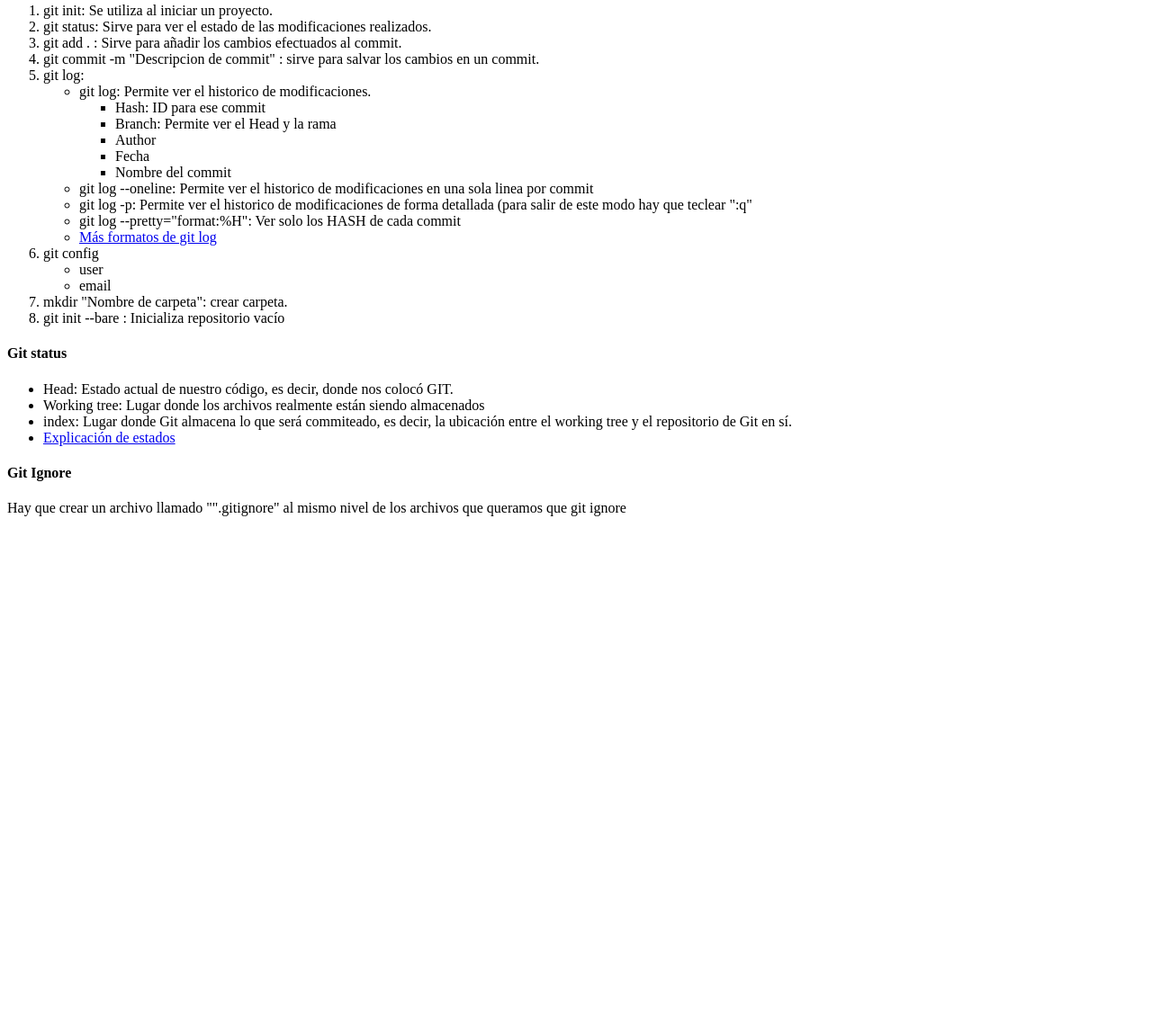
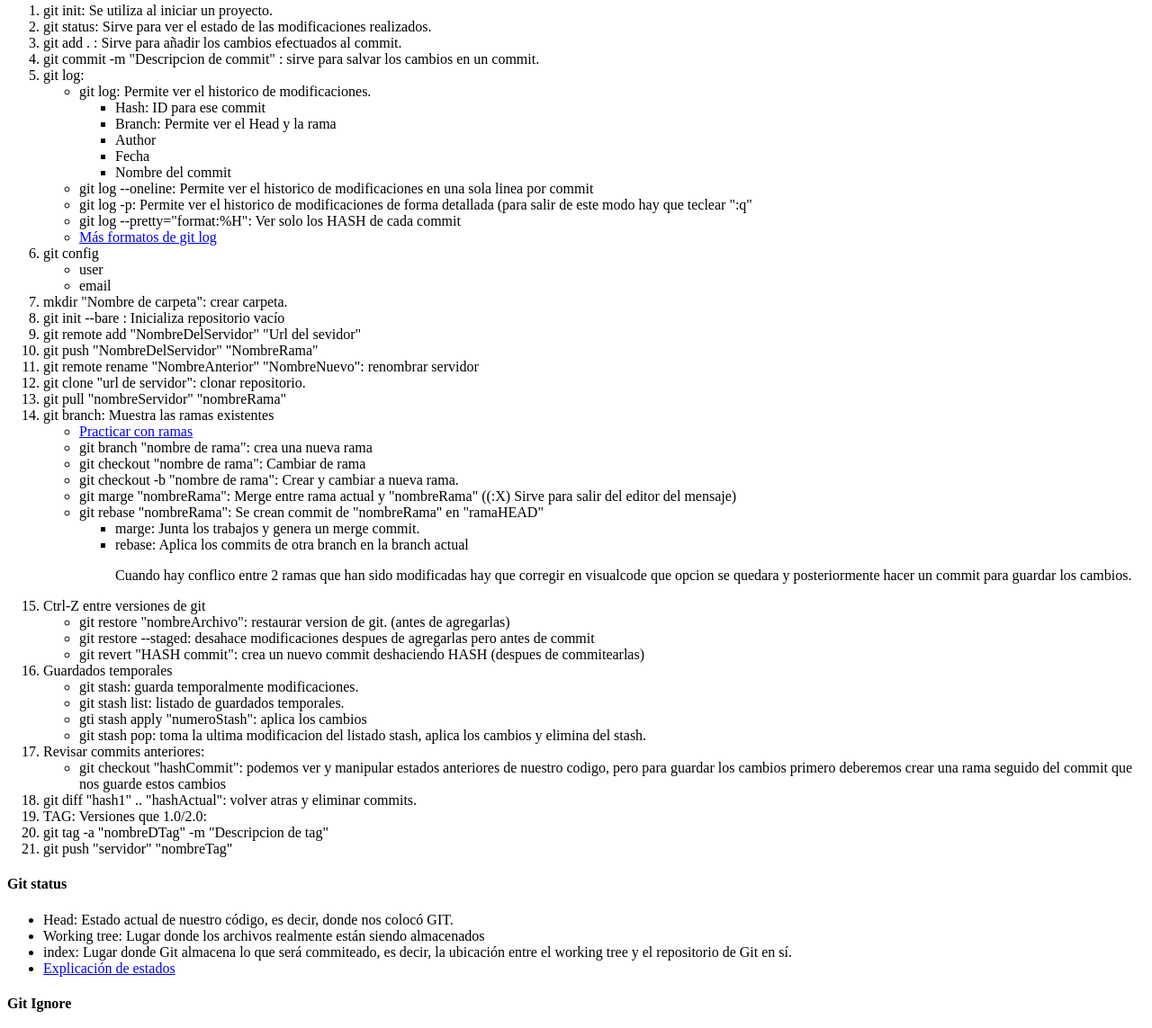
Before and after one commit to FabianCz95/alura_proyects, a plain HTML site: page Github/index.html in a window 1280 px wide. Shown: the part 116-1259 px from the top of the page at 90% size. Before the commit the page ends 800 px from the top, so only its background shows below. Drawn offline with Linux system fonts and the light colour scheme.

Commit message:
Finalización de curso Github parte1

```diff
--- a/Github/index.html
+++ b/Github/index.html
@@ -42,18 +42,77 @@
         </li>
         <li>mkdir "Nombre de carpeta": crear carpeta.</li>
         <li>git init --bare : Inicializa repositorio vacío</li>
+        <li>git remote add "NombreDelServidor" "Url del sevidor"</li>
+        <li>git push "NombreDelServidor" "NombreRama"</li>
+        <li>git remote rename "NombreAnterior" "NombreNuevo": renombrar servidor</li>
+        <li>git clone "url de servidor": clonar repositorio.</li>
+        <li>git pull "nombreServidor" "nombreRama"</li>
+        <li>git branch: Muestra las ramas existentes
+            <ul>
+                <li><a href="https://git-school.github.io/visualizing-git/">Practicar con ramas</a></li>
+                <li>git branch "nombre de rama": crea una nueva rama</li>
+                <li>git checkout "nombre de rama": Cambiar de rama</li>
+                <li>git checkout -b "nombre de rama": Crear y cambiar a nueva rama.</li>
+                <li>git marge "nombreRama": Merge entre rama actual y "nombreRama" ((:X) Sirve para salir del editor del
+                    mensaje)</li>
+                <li>git rebase "nombreRama": Se crean commit de "nombreRama" en "ramaHEAD"
+                    <ul>
+                        <li>marge: Junta los trabajos y genera un merge commit.</li>
+                        <li>rebase: Aplica los commits de otra branch en la branch actual</li>
+                        <p>Cuando hay conflico entre 2 ramas que han sido modificadas hay que corregir en visualcode que
+                            opcion se quedara y posteriormente hacer un commit para guardar los cambios.</p>
+                    </ul>
+                </li>
+            </ul>
+        </li>
+        <li>
+            Ctrl-Z entre versiones de git
+            <ul>
+                <li>git restore "nombreArchivo": restaurar version de git. (antes de agregarlas)</li>
+                <li>git restore --staged: desahace modificaciones despues de agregarlas pero antes de commit</li>
+                <li>git revert "HASH commit": crea un nuevo commit deshaciendo HASH (despues de commitearlas)</li>
+            </ul>
+        </li>
+        <li>
+            Guardados temporales
+            <ul>
+                <li>git stash: guarda temporalmente modificaciones.</li>
+                <li>git stash list: listado de guardados temporales.</li>
+                <li>gti stash apply "numeroStash": aplica los cambios</li>
+                <li>git stash pop: toma la ultima modificacion del listado stash, aplica los cambios y elimina del
+                    stash.</li>
+            </ul>
+        </li>
+        <li>
+            Revisar commits anteriores:
+            <ul>
+                <li>git checkout "hashCommit": podemos ver y manipular estados anteriores de nuestro codigo, pero para
+                    guardar los cambios primero deberemos crear una rama seguido del commit que nos guarde estos cambios
+                </li>
+            </ul>
+        </li>
+        <li>
+            git diff "hash1" .. "hashActual": volver atras y eliminar commits.
+        </li>
+        <li>
+            TAG: Versiones que 1.0/2.0:
+            <li>git tag -a "nombreDTag" -m "Descripcion de tag"</li>
+            <li>git push "servidor" "nombreTag"</li>
+        </li>
     </ol>
     <h4>Git status</h4>
     <ul>
         <li>Head: Estado actual de nuestro código, es decir, donde nos colocó GIT.</li>
         <li>Working tree: Lugar donde los archivos realmente están siendo almacenados</li>
-        <li>index: Lugar donde Git almacena lo que será commiteado, es decir, la ubicación entre el working tree y el
+        <li>index: Lugar donde Git almacena lo que será commiteado, es decir, la ubicación entre el working tree
+            y el
             repositorio de Git en sí.</li>
         <li><a href="https://git-scm.com/book/es/v2/Fundamentos-de-Git-Guardando-cambios-en-el-Repositorio.">Explicación
                 de estados</a></li>
     </ul>
     <h4>Git Ignore</h4>
-    <p>Hay que crear un archivo llamado "".gitignore" al mismo nivel de los archivos que queramos que git ignore</p>
+    <p>Hay que crear un archivo llamado "".gitignore" al mismo nivel de los archivos que queramos que git ignore
+    </p>
 </body>
 
 </html>
```
